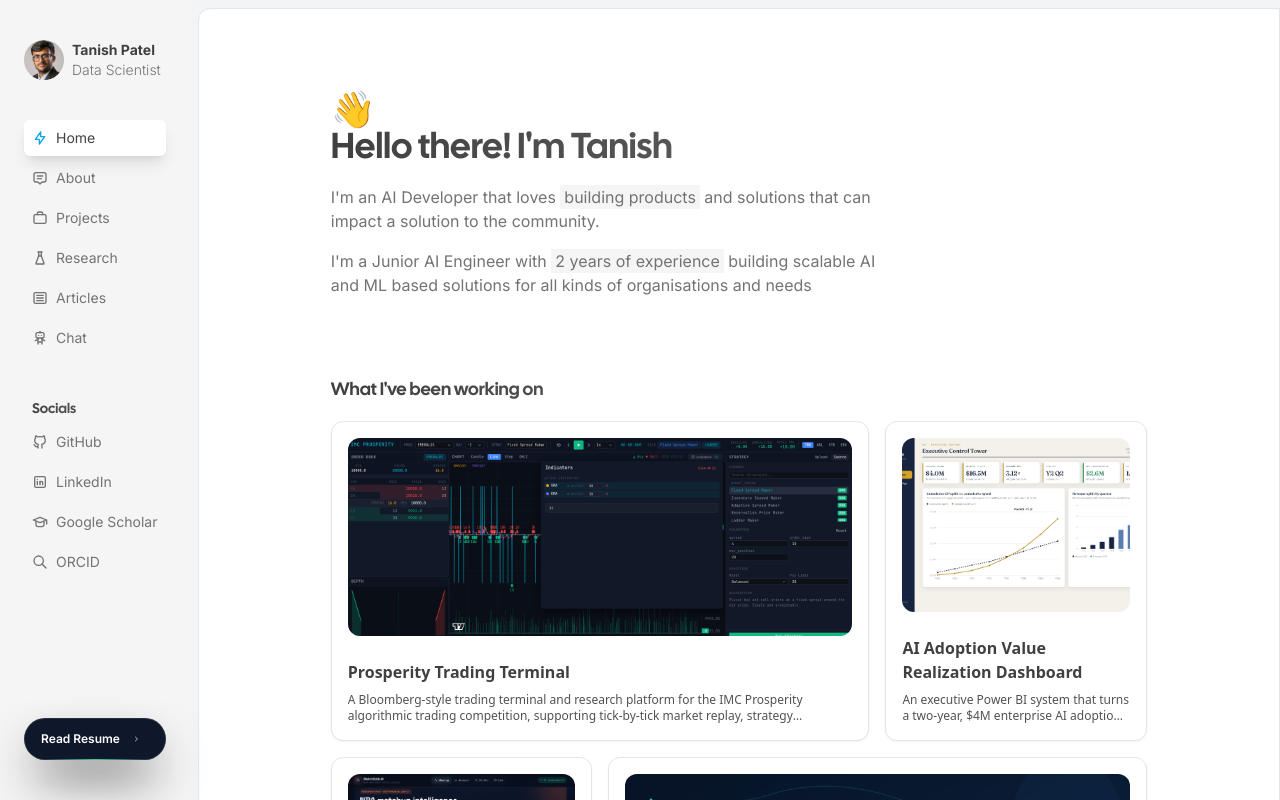
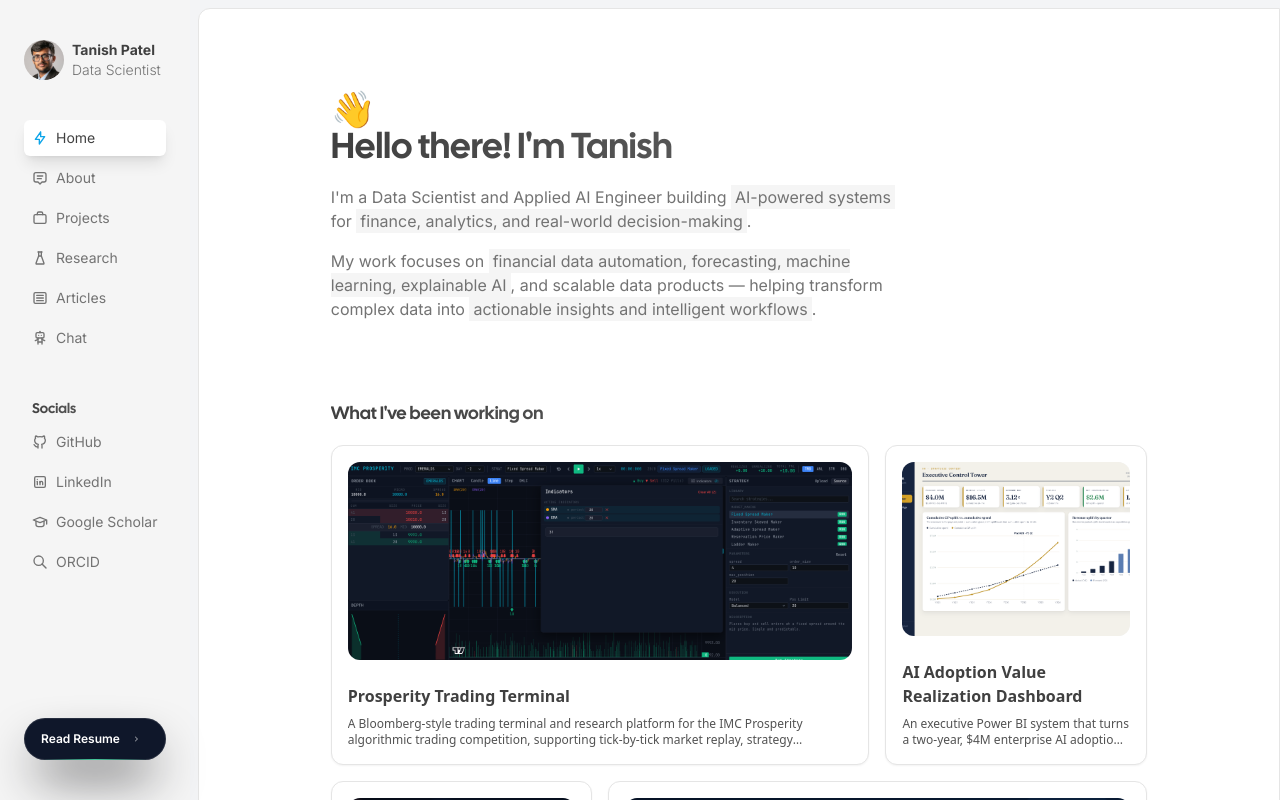
Before and after one commit to tanishpatel0106/portfolio-frontend, a Next.js app: page / in a window 1280 px wide. Built offline with nearby package versions, Linux system fonts and the light colour scheme.

Commit message:
Front Page update

```diff
--- a/src/app/page.tsx
+++ b/src/app/page.tsx
@@ -12,12 +12,15 @@ export default function Home() {
       <span className="text-4xl">👋</span>
       <Heading className="font-black">Hello there! I&apos;m Tanish</Heading>
       <Paragraph className="max-w-xl mt-4">
-        I&apos;m an AI Developer that loves{" "}
-        <Highlight>building products</Highlight> and solutions that can impact a solution to the community.
+        I&apos;m a Data Scientist and Applied AI Engineer building{" "}
+        <Highlight>AI-powered systems</Highlight> for{" "}
+        <Highlight>finance, analytics, and real-world decision-making</Highlight>.
       </Paragraph>
       <Paragraph className="max-w-xl mt-4">
-        I&apos;m a Junior AI Engineer with{" "}
-        <Highlight>2 years of experience</Highlight> building scalable AI and ML based solutions for all kinds of organisations and needs
+        My work focuses on{" "}
+        <Highlight>financial data automation, forecasting, machine learning, explainable AI</Highlight>,
+        and scalable data products — helping transform complex data into{" "}
+        <Highlight>actionable insights and intelligent workflows</Highlight>.
       </Paragraph>
       <Heading
         as="h2"
```
